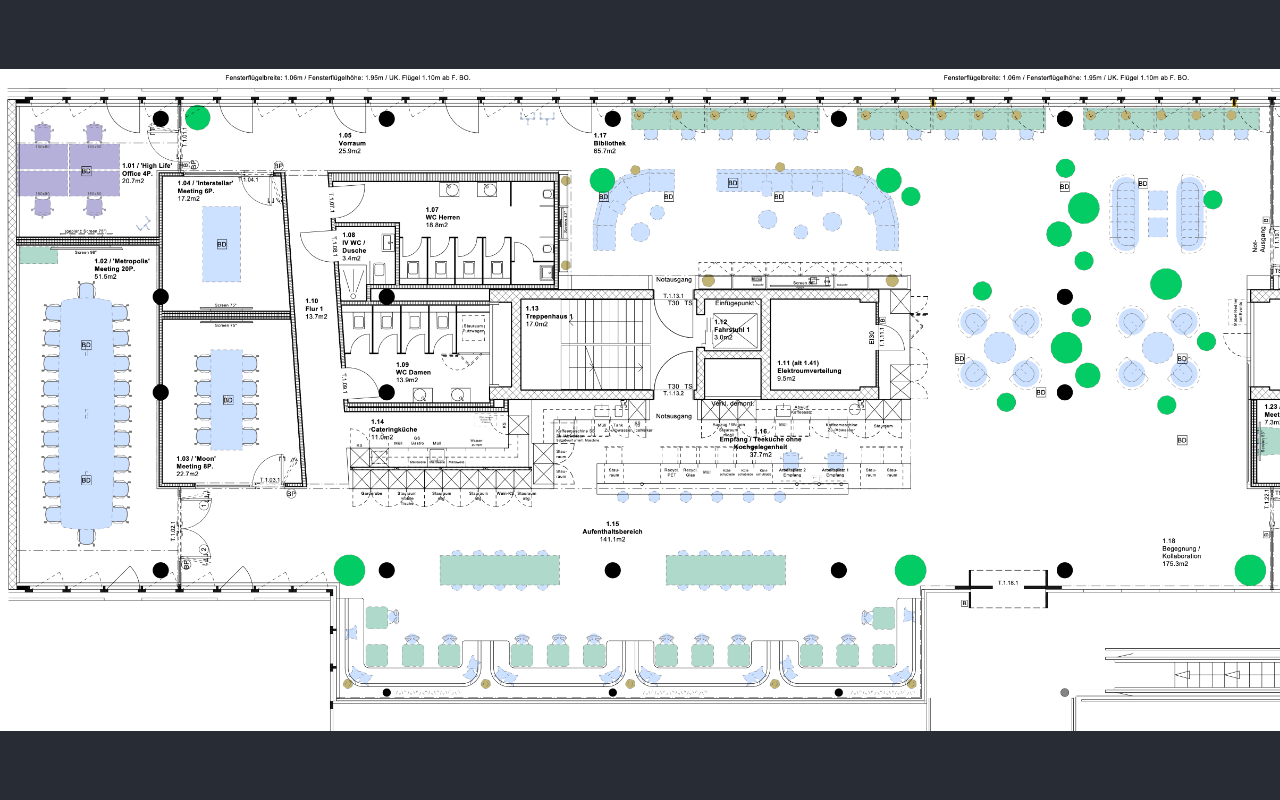
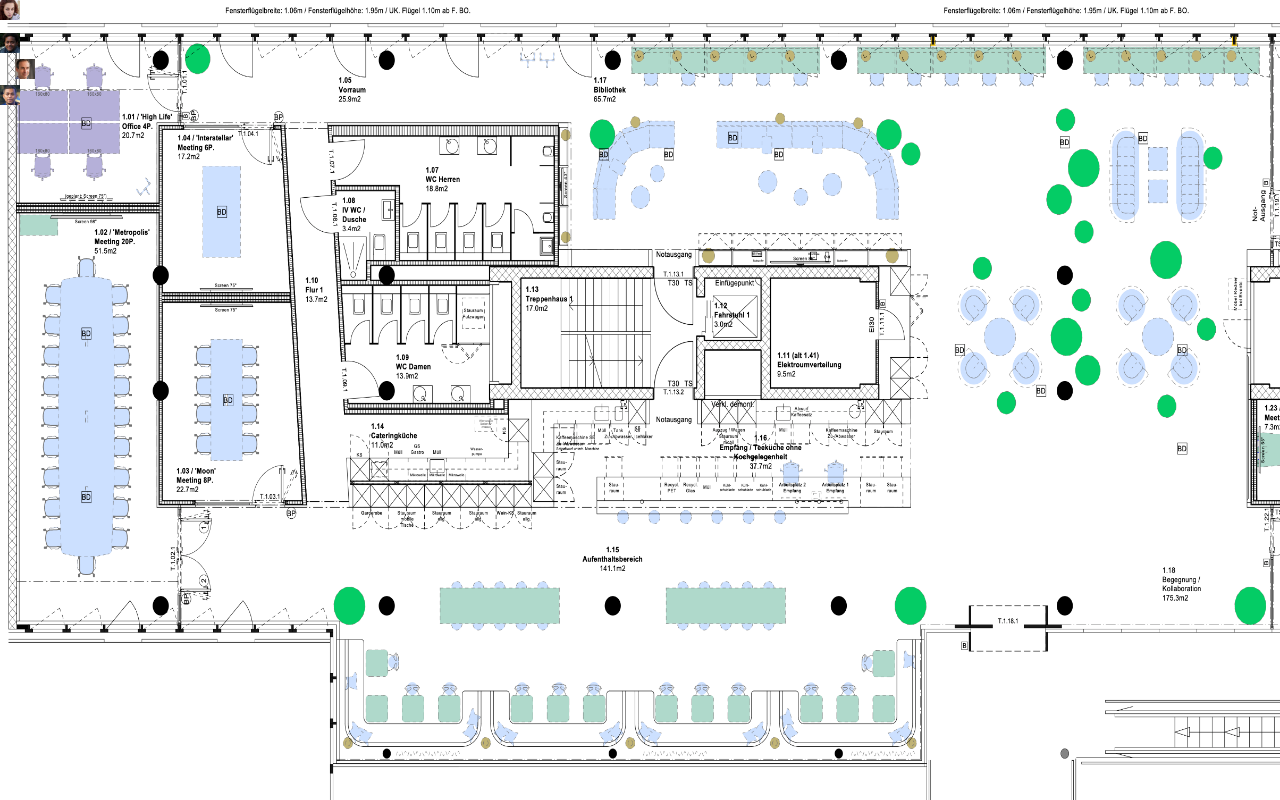
Before and after one commit to Glanfaloth/hackadelic, a React (Create React App) app in the folder elevator/: page / in a window 1280 px wide. Built offline with nearby package versions, Linux system fonts and the light colour scheme.

Commit message:
add people

```diff
--- a/elevator/src/App.js
+++ b/elevator/src/App.js
@@ -1,12 +1,41 @@
 import blueprint from "./assets/floor_plan_1.png";
 import "./App.css";
+import Colleague from "./components/Colleague";
 
 function App() {
+  var people = require("./assets/people.json");
   return (
-    <div className="App">
-      <header className="App-header">
-        <img src={blueprint} style={{ width: "100vw" }} alt="logo" />
-      </header>
+    <div>
+      {" "}
+      <img
+        src={blueprint}
+        style={{
+          zIndex: "1",
+          width: "100vw",
+          height: "100vh",
+          position: "fixed"
+        }}
+        alt="logo"
+      />
+      <div
+        style={{
+          zIndex: "3",
+          position: "absolute"
+        }}
+      >
+        {people.people.map((person, index) => (
+          <Colleague
+            key={index}
+            firstName={person.firstName}
+            lastName={person.lastName}
+            description={person.description}
+            imagePath={person.imagePath}
+            floorNumber={person.floorNumber}
+            tableLocationX={person.tableLocationX}
+            tableLocationY={person.tableLocationY}
+          />
+        ))}
+      </div>
     </div>
   );
 }
--- a/elevator/src/assets/people.json
+++ b/elevator/src/assets/people.json
@@ -5,7 +5,7 @@
             "firstName": "Yelan",
             "lastName": "Tao",
             "description": "Hi, I'm Yelan",
-            "imagePath": "Portrait/portrait_1",
+            "imagePath": "portrait_1.jpg",
             "floorNumber": 5,
             "tableLocationX": -12,
             "tableLocationY": -6
@@ -15,7 +15,7 @@
             "firstName": "Joshua",
             "lastName": "Näf",
             "description": "Hi, I'm Joshua",
-            "imagePath": "Portrait/portrait_2",
+            "imagePath": "portrait_2.jpg",
             "floorNumber": 5,
             "tableLocationX": -11,
             "tableLocationY": 9
@@ -25,7 +25,7 @@
             "firstName": "Michael",
             "lastName": "Giger",
             "description": "Hi, I'm Michael",
-            "imagePath": "Portrait/portrait_3",
+            "imagePath": "portrait_3.jpg",
             "floorNumber": 5,
             "tableLocationX": 15,
             "tableLocationY": 2
@@ -35,7 +35,7 @@
             "firstName": "Silvan",
             "lastName": "Löw",
             "description": "Hi, I'm Silvan",
-            "imagePath": "Portrait/portrait_4",
+            "imagePath": "portrait_4.jpg",
             "floorNumber": 5,
             "tableLocationX": -20,
             "tableLocationY": 2
--- /dev/null
+++ b/elevator/src/components/Colleague.js
@@ -0,0 +1,21 @@
+import React from "react";
+
+export default function Colleague({
+  imagePath,
+  tableLocationX,
+  tableLocationY
+}) {
+  return (
+    <div>
+      <img
+        src={require(`../assets/${imagePath}`)}
+        style={{
+          width: 20,
+          height: 20,
+          paddingLeft: tableLocationX,
+          paddingTop: tableLocationY
+        }}
+      />
+    </div>
+  );
+}
```
